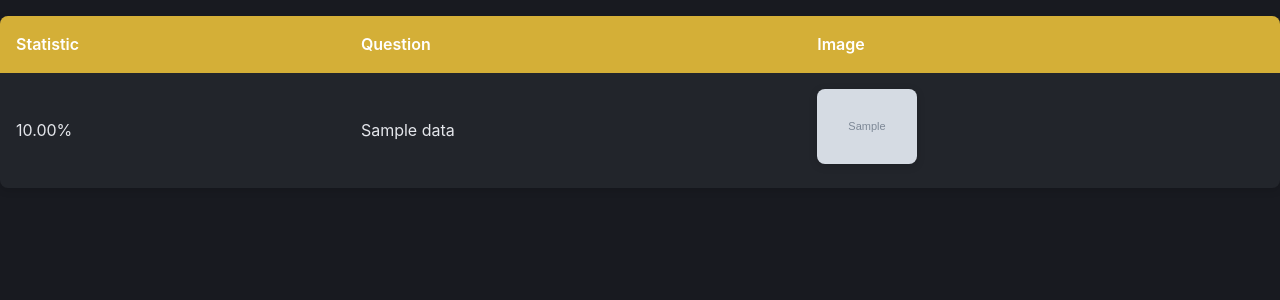
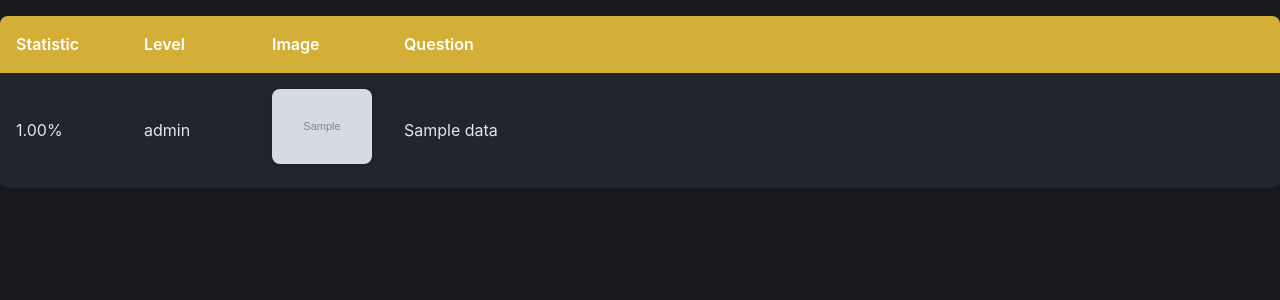
Before and after one commit to Rs-appez/chaloeil_backend, a Django app: template chaloeil_backend/stats/templates/index1.html in a window 1280 px wide. Shown: the part 105-405 px from the top of the page. Run offline with Django 3.2, Linux system fonts and the light colour scheme; the template is opened without the code that fills it: most values are stand-ins (such as "Sample title", 1, 10 or a date in 2020); grey boxes marked "Sample" are stand-in pictures.

Commit message:
feat(stats): update table columns and CSS for stats page
Reordered columns in stats table to show Level and Question separately.
Adjusted CSS to set width for first three columns. Updated template to
use new data structure with percentage, level, image, and question
fields.

```diff
--- a/chaloeil_backend/static/stats/css/index.css
+++ b/chaloeil_backend/static/stats/css/index.css
@@ -96,6 +96,11 @@ button {
   border-bottom: none;
 }
 
+.stats-table th:nth-child(-n + 3),
+.stats-table td:nth-child(-n + 3) {
+  width: 10%;
+}
+
 img {
   max-width: 100px;
   max-height: 100px;
--- a/chaloeil_backend/stats/templates/index1.html
+++ b/chaloeil_backend/stats/templates/index1.html
@@ -15,18 +15,20 @@
             <thead>
                 <tr>
                     <th>Statistic</th>
+                    <th>Level</th>
+                    <th>Image</th>
                     <th>Question</th>
-                    <th>Image</th>
                 </tr>
             </thead>
             <tbody>
-                {% for q, stat in data %}
+                {% for q in data %}
                     <tr>
-                        <td>{{ stat|floatformat:2 }}%</td>
-                        <td>{{ q }}</td>
+                        <td>{{ q.percentage|floatformat:2 }}%</td>
+                        <td>{{ q.level }}</td>
                         <td>
-                            <img src="{{ q.image_url }}" alt="">
+                            <img src="{{ q.image }}" alt="">
                         </td>
+                        <td>{{ q.question }}</td>
                     </tr>
                 {% endfor %}
             </tbody>
```
